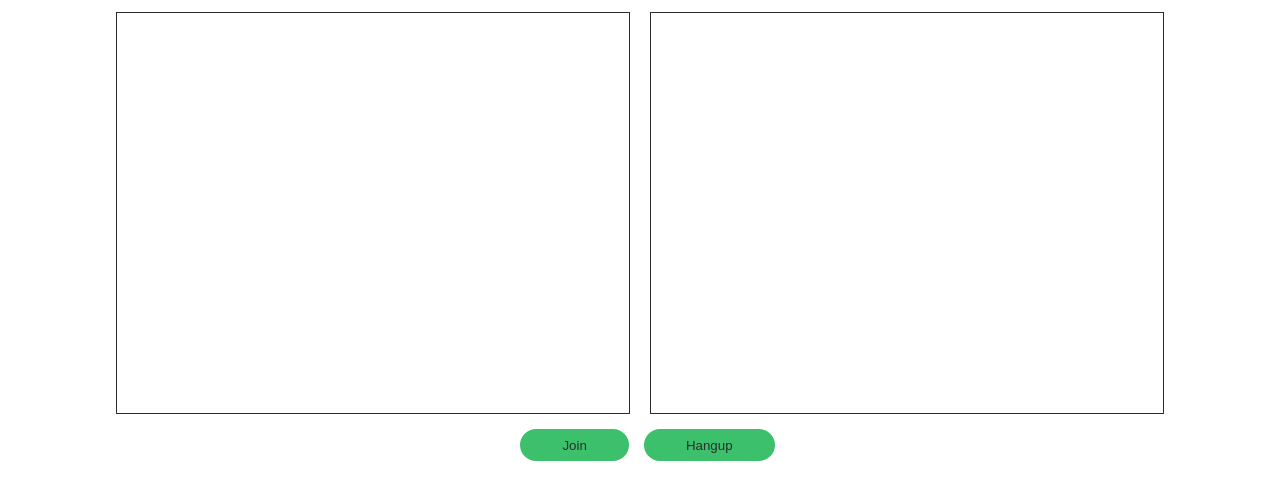
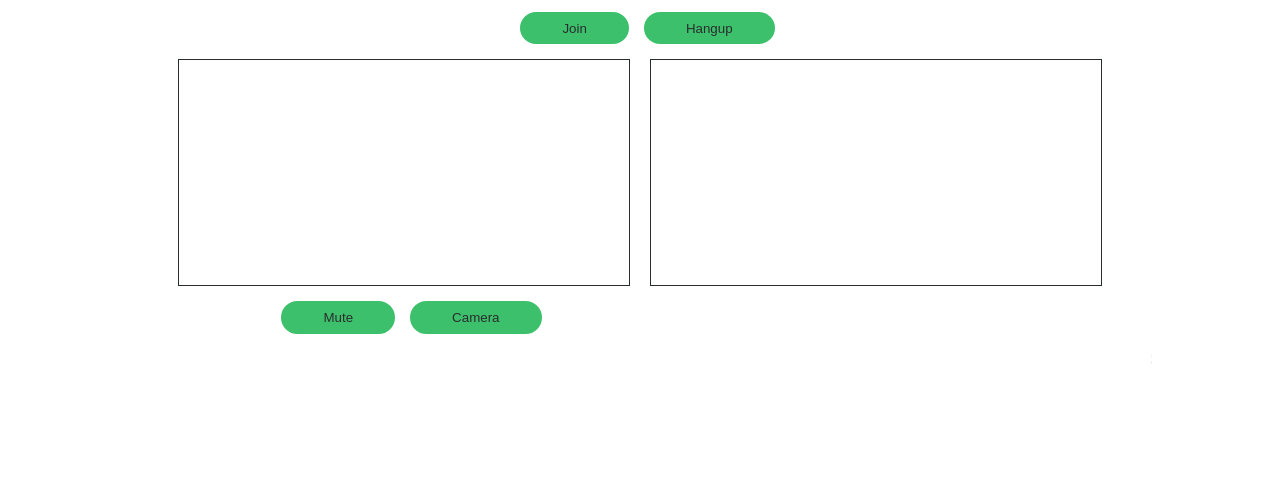
Before and after one commit to georgemandis/recurse-roulette-server, a website: page index.html in a window 1280 px wide. Shown: the part 126-626 px from the top of the page. Drawn offline with Linux system fonts and the light colour scheme.

Commit message:
add buttons to HTML and add CSS

```diff
--- a/index.html
+++ b/index.html
@@ -22,24 +22,32 @@
       </div>
     </nav>
 
-    <div class="content vertical-center">
+    <div class="content flex-column vertical-center">
       <h1 class="title mb-3">Recurse Roulette</h1>
-
-      <!-- video streams -->
-      <div class="video-container">
-        <!--Video stream for me-->
-        <video class="mb-3" id="me" autoplay="autoplay" muted></video>
-        <!--Video stream for connect peer-->
-        <video class="mb-3" id="you" autoplay="autoplay"></video>
-      </div>
-
-      <!-- buttons -->
-      <div class="button-container mb-3">
+      <!-- Join and End Call buttons -->
+      <div class="flex-row mb-3">
         <!--Join the queue-->
         <button class="button mx-3" id="connect">Join</button>
         <!--End the call-->
         <button class="button" id="close">Hangup</button>
       </div>
+
+      <!-- video streams -->
+      <div class="flex-row">
+        <!--Video stream for me-->
+        <div class="flex-column">
+          <video class="mb-3" id="me" autoplay="autoplay" muted></video>
+          <div class="flex-row">
+            <button class="button mx-3 mb-3" id="mute">Mute</button>
+            <button class="button mb-3" id="camera">Camera</button>
+          </div>
+        </div>
+        <div class="flex-column">
+          <!--Video stream for connect peer-->
+          <video class="mb-3" id="you" autoplay="autoplay"></video>
+        </div>
+      </div>
+
       <marquee class="mb-3">
         Social Rules: 1. No well-actually’s 2. No feigning surprise 3. No
         backseat driving 4. No subtle -isms
--- a/public/style/sass/_content.scss
+++ b/public/style/sass/_content.scss
@@ -25,39 +25,34 @@ a {
   color: $primary-color;
 }
 
-.content {
-  width: 80%;
+//flex divs
+.flex-column {
   display: flex;
   flex-direction: column;
   align-items: center;
 }
 
-.video-container {
-  width: 100%;
-  @media screen and (min-width: $medium) {
-    display: flex;
-    align-items: center;
-    flex-direction: row;
-    justify-content: center;
-  }
+.flex-row {
+  display: flex;
+  align-items: flex-start;
+  flex-direction: row;
+  justify-content: center;
+  flex-wrap: wrap;
 }
 
-.button-container {
-  display: flex;
-  align-items: center;
-  flex-direction: row;
-  justify-content: center;
+.content {
+  width: 80%;
 }
 
 video {
   border: 1px $secondary-color solid;
-  width: 50%;
   margin: 0 10px;
-  height: 400px;
+  width: 450px;
   @media screen and (max-width: $medium) {
-    height: 200px;
+    margin: 0;
+  }
+  @media screen and (max-width: $small) {
     width: 100%;
-    margin: 0;
   }
 }
 
```
Also changed, not shown: public/style/main.css, 1 other file.
